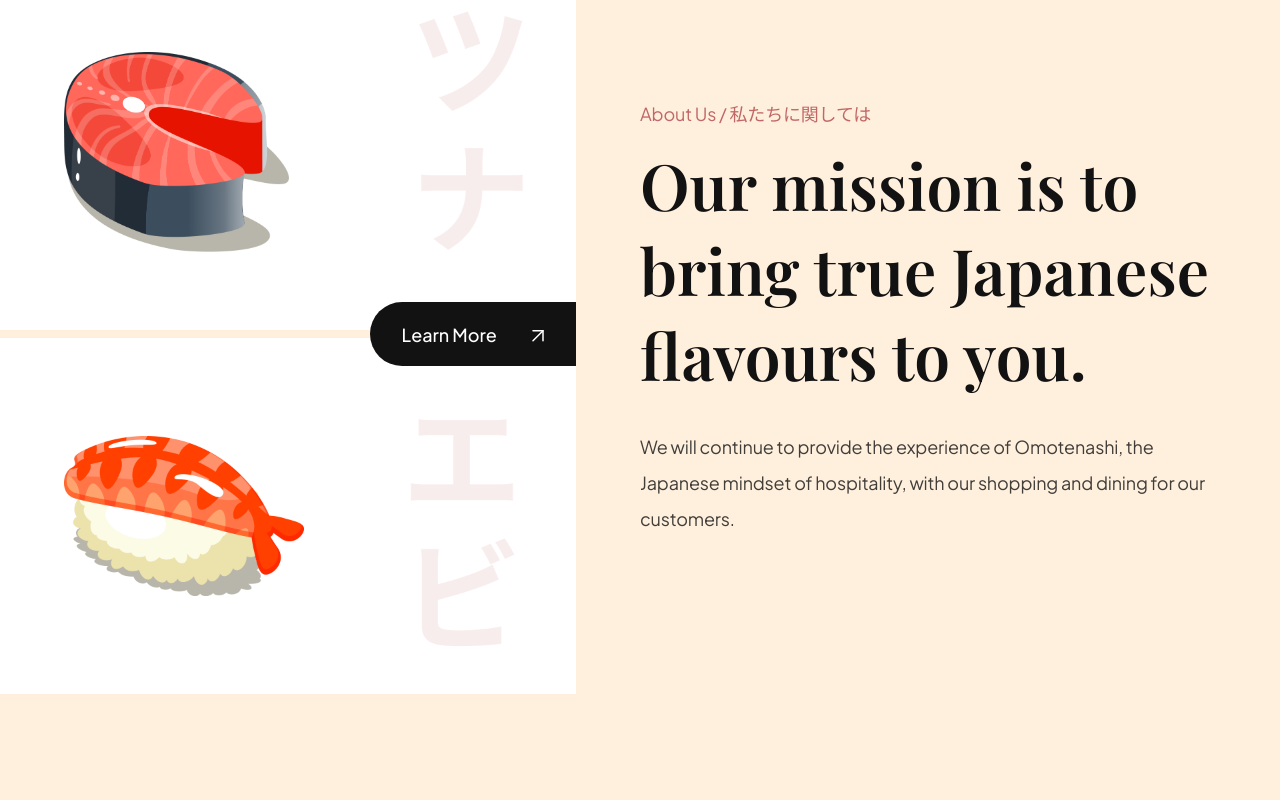
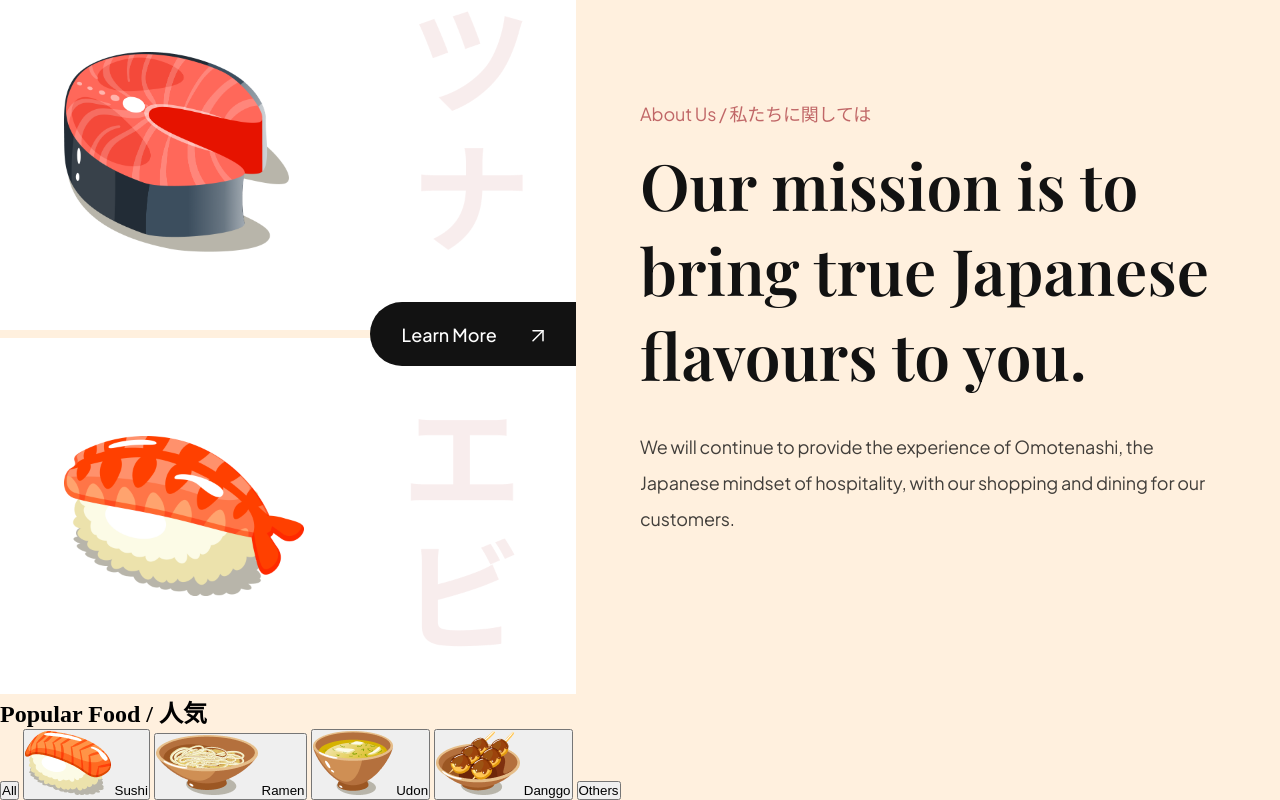
Before and after one commit to Amirhosein-Imani/sushi-themed-website, a website built with Vite: page index.html in a window 1280 px wide. Shown: the part 824-1624 px from the top of the page. Before the commit the page ends 1518 px from the top, so only its background shows below. Built offline with nearby package versions, Linux system fonts and the light colour scheme.

Commit message:
popular foods section buttons html--commit

```diff
--- a/index.html
+++ b/index.html
@@ -92,6 +92,35 @@
       <p class="sushi__description">We will continue to provide the experience of Omotenashi, the Japanese mindset of hospitality, with our shopping and dining for our customers.</p>
     </div>
   </section>
+  <section class="popular-food" id="manu">
+    <h2 class="popular-foods__title">Popular Food / 人気</h2>
+
+    <div class="popular-foods__filters sushi__hide-scrollbar">
+      <button class="popular-foods__filter-btn active">All</button>
+
+      <button class="popular-foods__filter-btn">
+        <img src="assets/sushi-9.png" alt="sushi 9">
+        Sushi
+      </button>
+
+      <button class="popular-foods__filter-btn">
+        <img src="assets/sushi-8.png" alt="sushi 8">
+        Ramen
+      </button>
+
+      <button class="popular-foods__filter-btn">
+        <img src="assets/sushi-7.png" alt="sushi 7">
+        Udon
+      </button>
+
+      <button class="popular-foods__filter-btn">
+        <img src="assets/sushi-6.png" alt="sushi 6">
+        Danggo
+      </button>
+
+      <button class="popular-foods__filter-btn">Others</button>
+    </div>
+  </section>
   <script src="js/script.js" type="module"></script>
 </body>
 </html>
```
